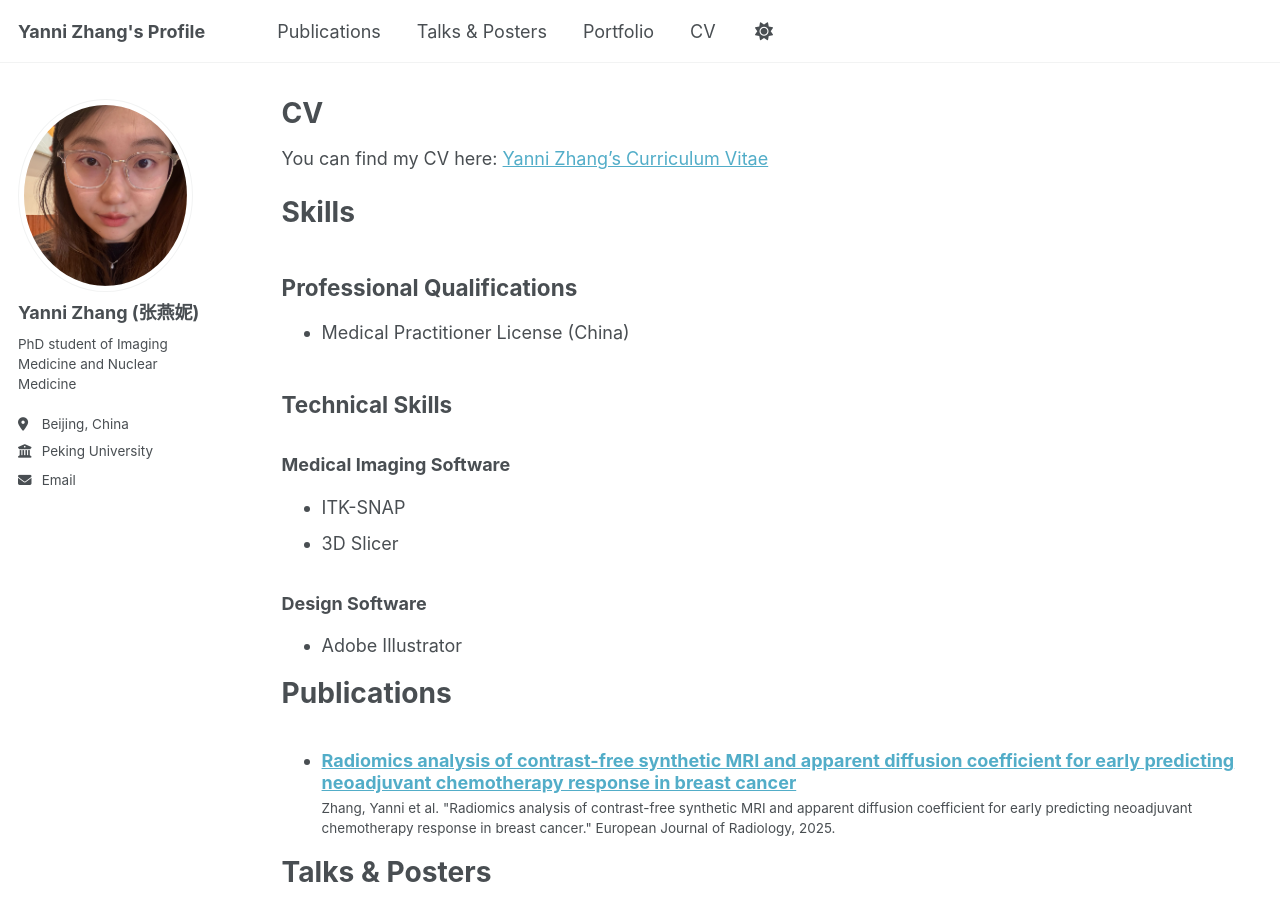
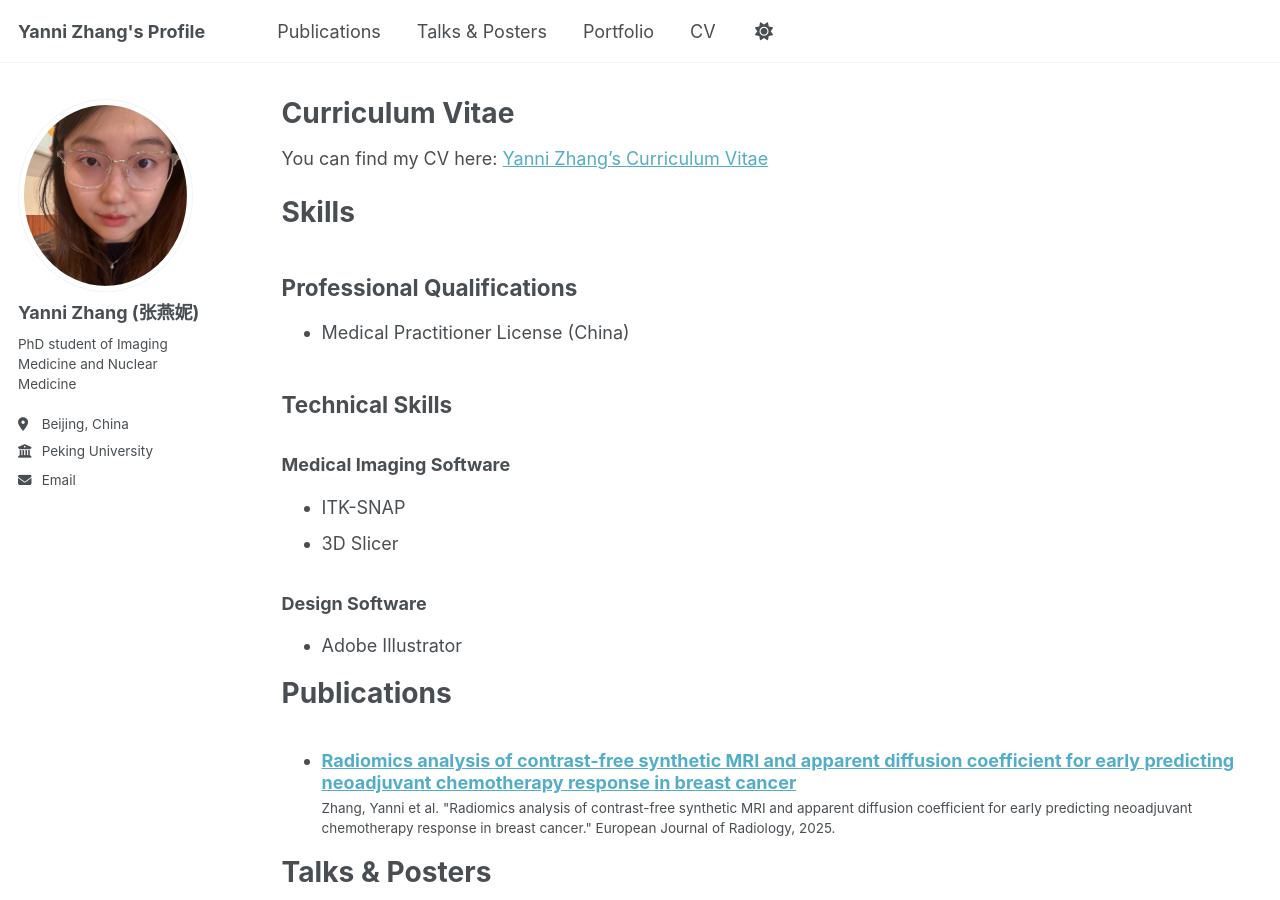
Before and after one commit to Yanniarea/Yanniarea.github.io, a Jekyll site: the page built from _pages/cv.md, in a window 1280 px wide and 900 px high. Built offline with Jekyll 4.4.1, drawn with Linux system fonts in a browser that asks for light colours; a script bundle is joined from its source files by our own code; library files that are not in the unit come from our copies.

Commit message:
Update cv.md

```diff
--- a/_pages/cv.md
+++ b/_pages/cv.md
@@ -1,7 +1,7 @@
 ---
 layout: archive
-title: "CV"
-permalink: /CV/
+title: "Curriculum Vitae"
+permalink: /cv/
 author_profile: true
 ---
 
```
